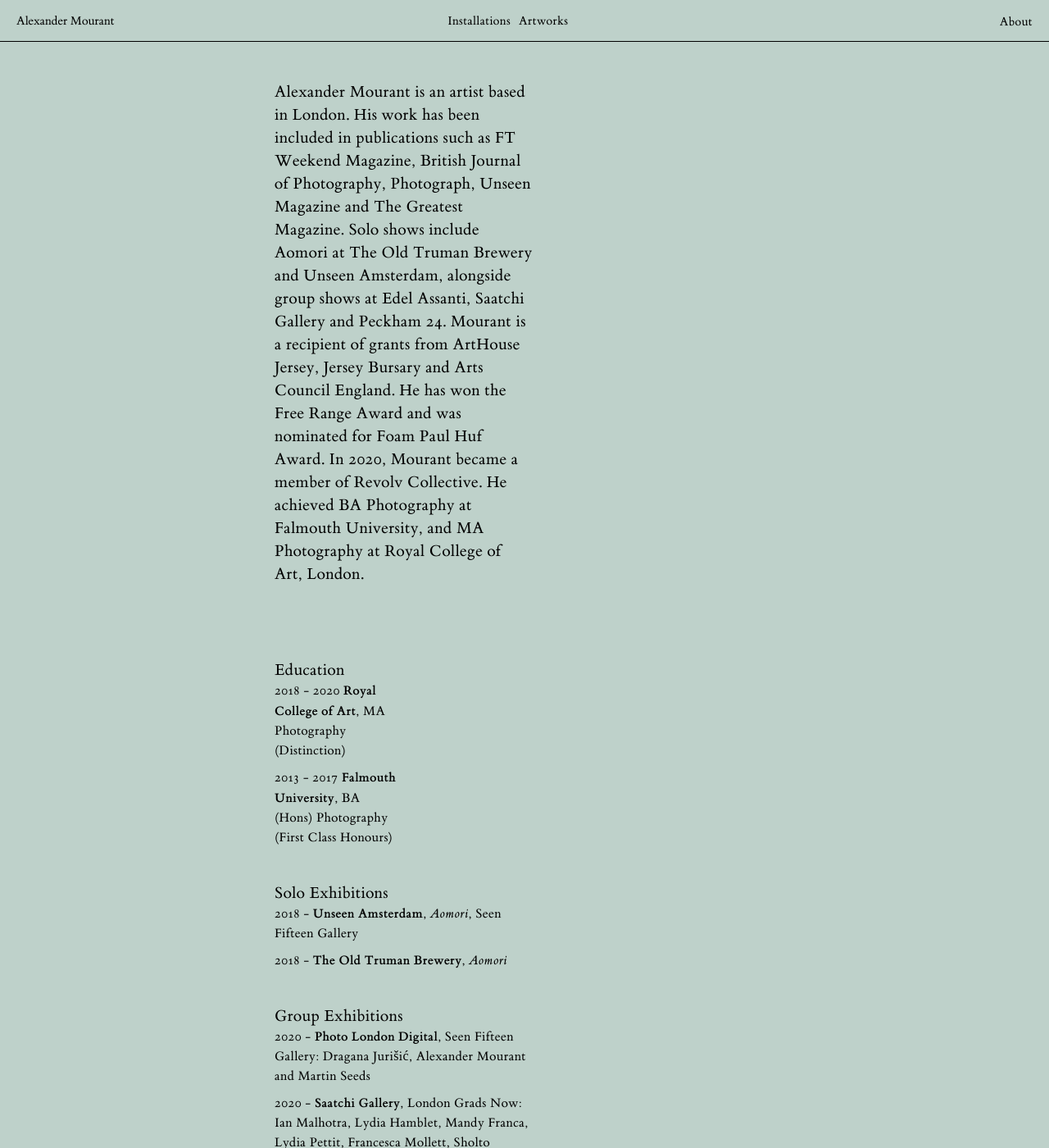
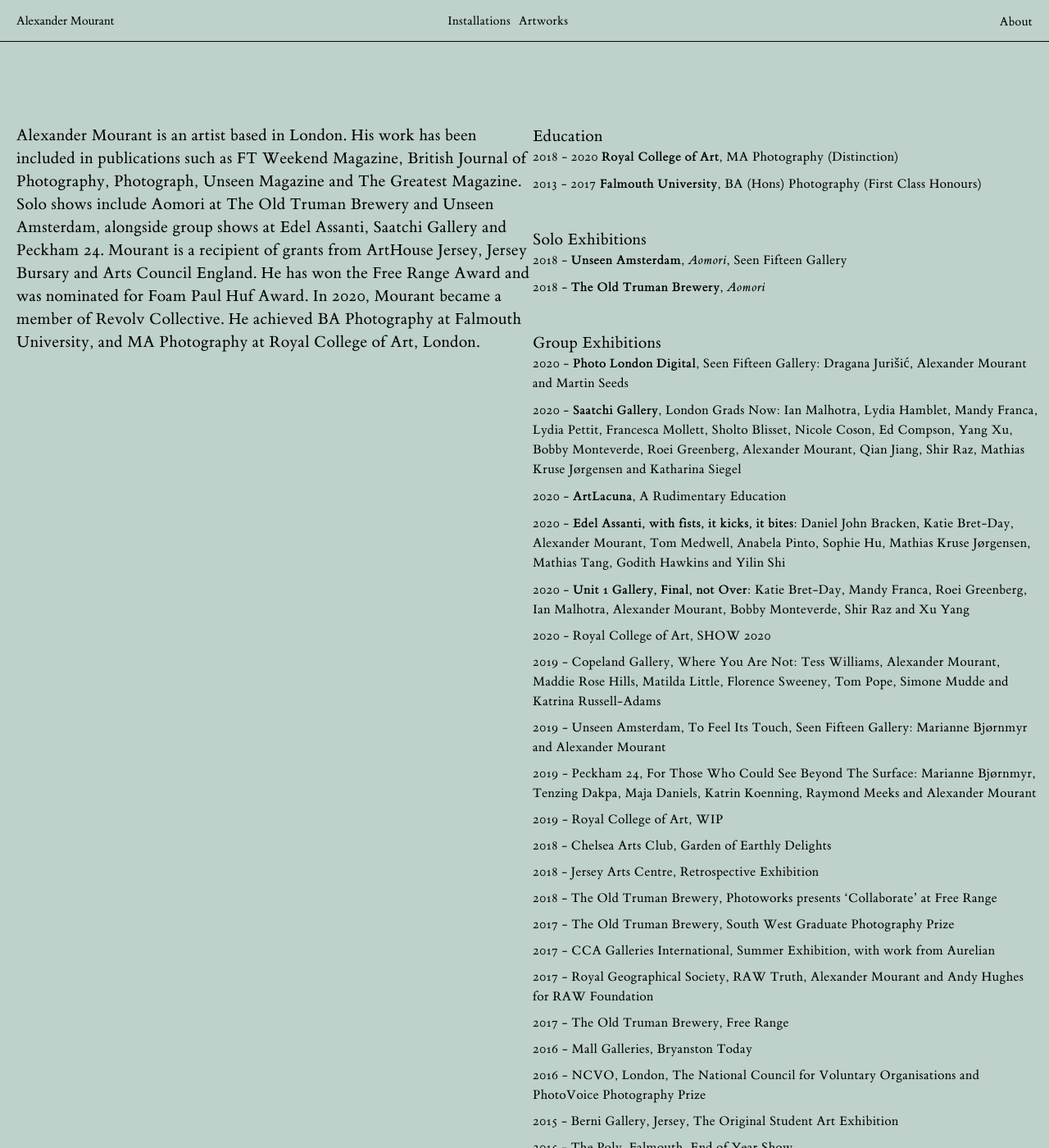
Before and after one commit to HarryFischer/alexandermourant, a Jekyll site: the page built from about.markdown, in a window 1280 px wide and 1400 px high. Shown: the whole window at 82% size. Built offline with Jekyll 4.4.1, drawn with Linux system fonts in a browser that asks for light colours; nearby versions of some CDN libraries.

Commit message:
fix about page

```diff
--- a/_layouts/about.html
+++ b/_layouts/about.html
@@ -5,11 +5,11 @@ layout: default
 <div class="about scroll-horizontal">
   <div class="inner-content">
     {%- for content in page.Content -%}
-    <div>
+    <div class="stick-me">
         <p>{{ content.about-text }}</p>
     </div>
     {%- endfor -%}
-    <div class="">
+    <div class="education-wrapper">
       <div class="">
         {%- for education in page.Education -%}
         <div class="education-block">
@@ -18,7 +18,7 @@ layout: default
         </div>
         {%- endfor -%}
       </div>
+      <p class="footer-copyright">© All Rights Reserved. All images on this site may not be reproduced, in whole or in part, without the written permission of Alexander Mourant.</p>
     </div>
-    <p class="footer-copyright">© All Rights Reserved. All images on this site may not be reproduced, in whole or in part, without the written permission of Alexander Mourant.</p>
   </div>
 </div>
--- a/_layouts/video.html
+++ b/_layouts/video.html
@@ -10,7 +10,7 @@ layout: default
         <div class="image-wrapper" style="position:relative;">
           <iframe
             class="{{ content.image-size }}"
-            src="https://player.vimeo.com/video/535542743?autoplay=1&loop=1&muted=1&controls=false"
+            src="{{ content.video }}"
             frameborder="0"
             allow="autoplay; fullscreen; picture-in-picture">
           </iframe>
--- a/assets/main.scss
+++ b/assets/main.scss
@@ -444,15 +444,13 @@ body {
     .inner-content {
       height: unset;
       @media (min-width: 900px) {
-        margin-left: 50%;
-        transform: translateX(-50%);
+        // margin-left: 50%;
+        // transform: translateX(-50%);
         display: flex;
         flex-wrap: wrap;
         flex-direction: row;
         position: relative;
-        div {
-        }
-        div:first-child {
+        .stick-me {
           width: 50%;
           position: sticky;
           top: 0;
@@ -463,6 +461,7 @@ body {
     overflow: visible;
     .education-block {
       margin-top: 40px;
+
       a {
         color: black;
         border-bottom: 1px solid #00000030;
@@ -474,6 +473,11 @@ body {
       }
       strong a {
         border-bottom: none;
+      }
+      &:first-child {
+        @media (min-width: 700px) {
+          margin-top: 100px;
+        }
       }
     }
     h1 {
@@ -492,7 +496,7 @@ body {
         margin: 60px 0;
         @media (min-width: 700px) {
           max-width: 680px;
-          margin-top: 15%;
+          margin-top: 100px;
           margin-bottom: 15%;
         }
       }
```
